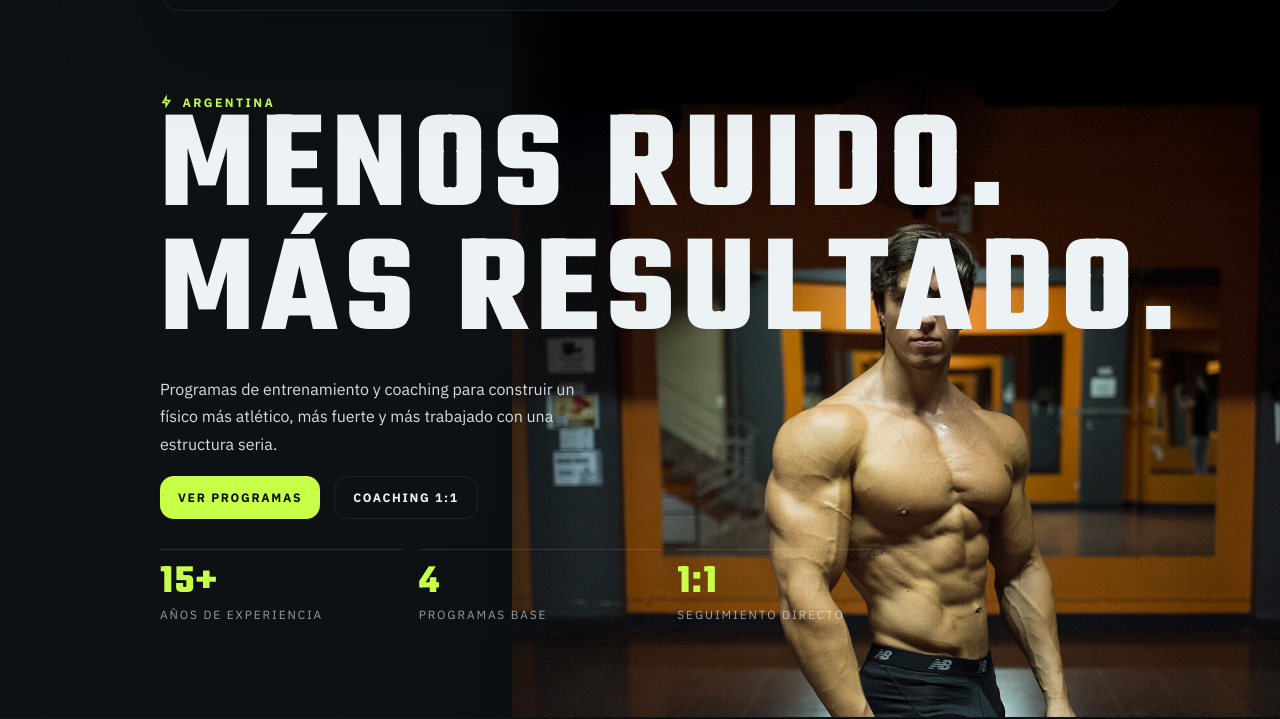
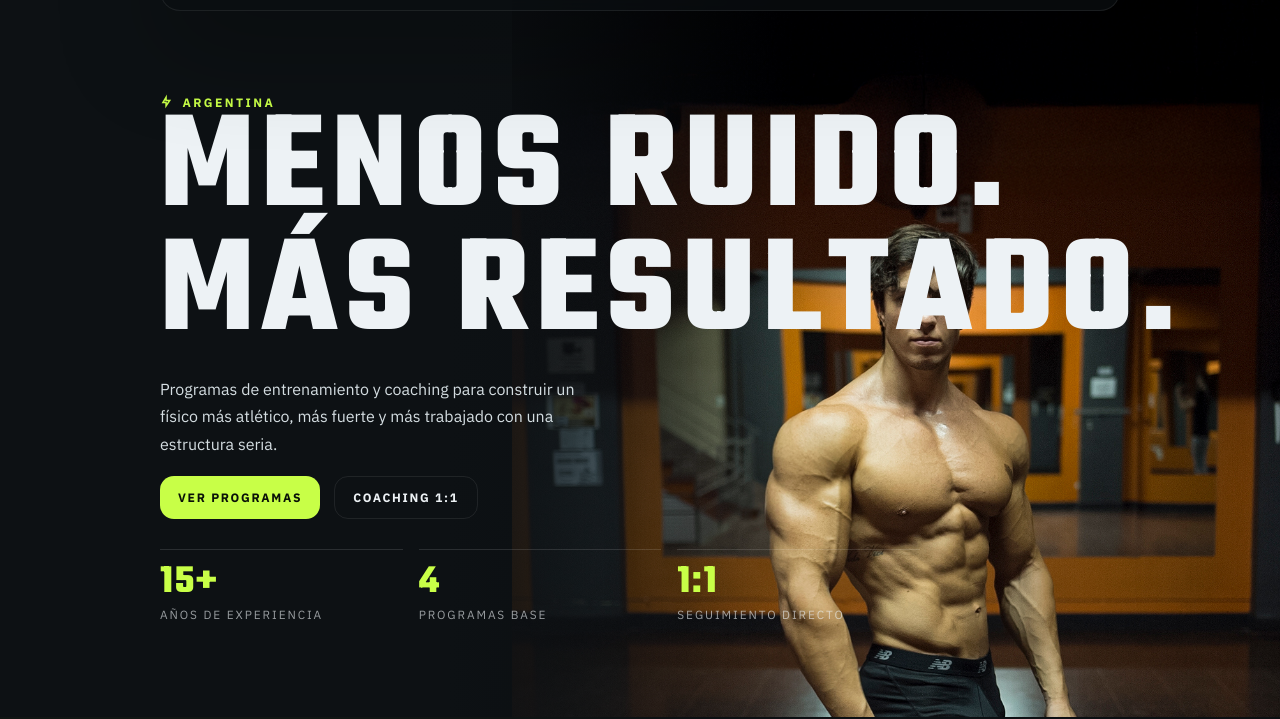
Before and after one commit to luapicone/gero-trainer, a website built with Vite: page pagina1.html in a window 1280 px wide. Shown: the part 83-802 px from the top of the page. Built offline with nearby package versions, Linux system fonts and the light colour scheme.

Commit message:
tu mensaje

```diff
--- a/pagina1.html
+++ b/pagina1.html
@@ -154,7 +154,7 @@
       width: 100%;
       height: 100%;
       z-index: 1;
-      background: linear-gradient(to right, #0d1114 0%, #0d1114 35%, transparent 45%);
+      background: linear-gradient(to right, #0d1114 0%, #0d1114 35%, transparent 62%);
       pointer-events: none;
     }
     .hero-layout {
```
